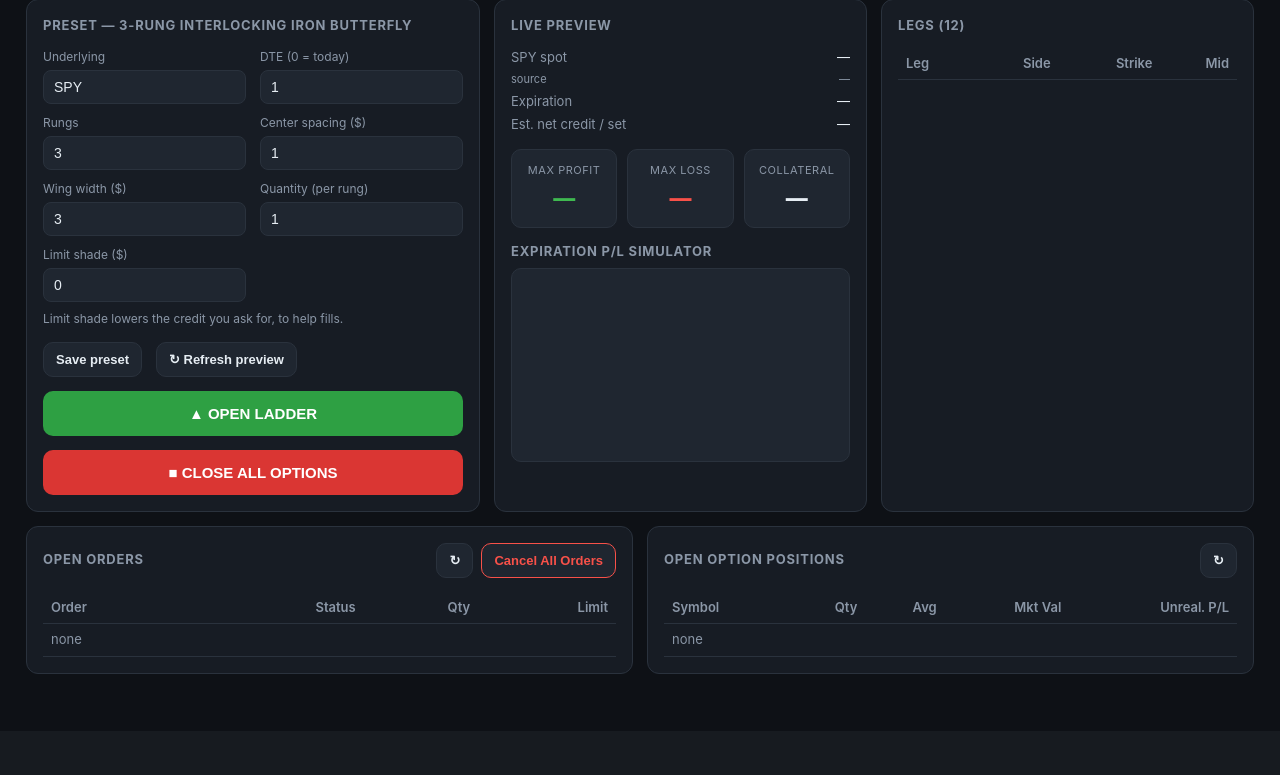
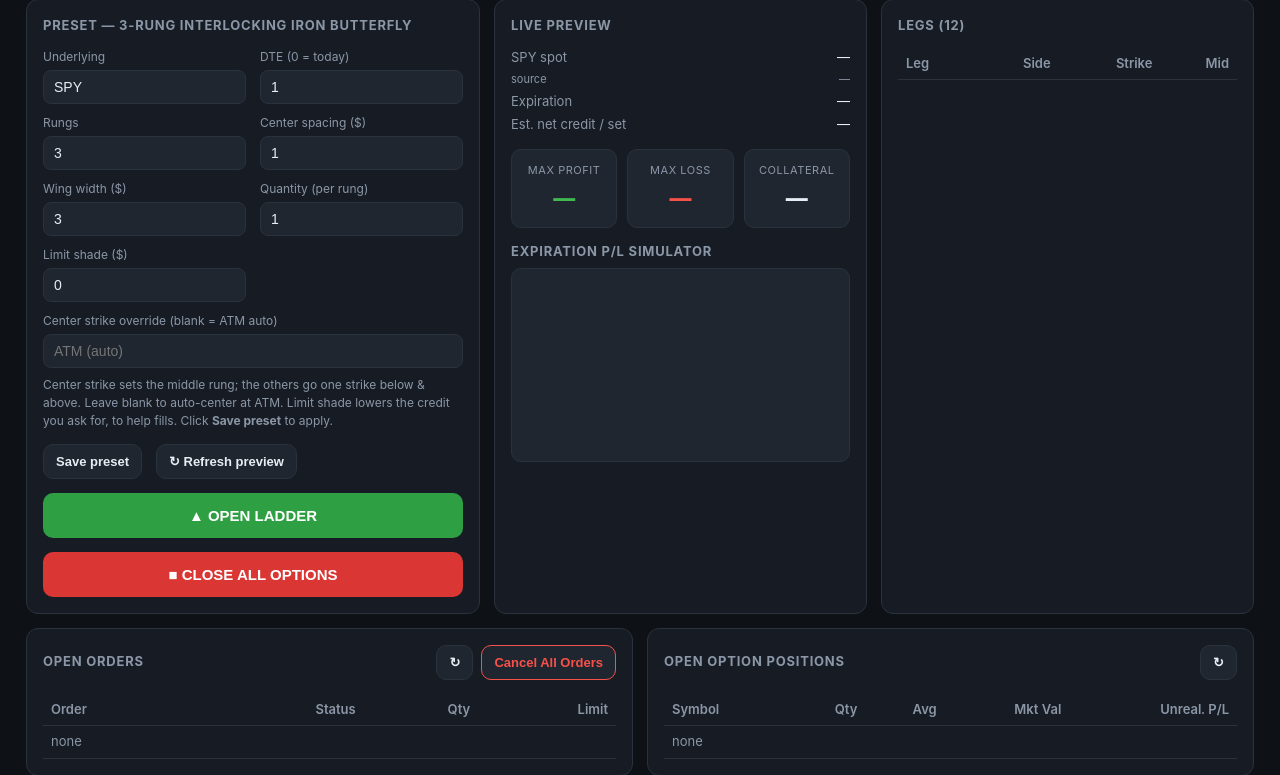
Before and after one commit to coleashcrafttrading-commits/The-Godfocker, a FastAPI app: page / in a window 1280 px wide. Shown: the part 69-844 px from the top of the page. Before the commit the page ends 743 px from the top, so only its background shows below. Run offline with FastAPI, Linux system fonts and the light colour scheme; lists and menus that the app fills with data are empty.

Commit message:
Add custom center-strike override (blank = ATM auto)
New 'Center strike override' box under the presets: when set, the middle rung is
centered at that strike and the others go one strike below/above; blank/0 keeps the
ATM auto-centering. Threaded through preset -> build_ladder -> preview/open.

Co-Authored-By: Claude Opus 4.8 <noreply@anthropic.com>

```diff
--- a/app/main.py
+++ b/app/main.py
@@ -61,7 +61,7 @@ async def update_preset(request: Request, x_dashboard_password: str | None = Hea
     _check_password(x_dashboard_password)
     updates = await request.json()
     allowed = {
-        "underlying", "dte", "num_rungs", "strike_increment",
+        "underlying", "dte", "num_rungs", "strike_increment", "center_override",
         "center_spacing", "wing_width", "quantity", "limit_shade",
     }
     patch = {k: v for k, v in updates.items() if k in allowed}
--- a/app/presets.json
+++ b/app/presets.json
@@ -7,12 +7,13 @@
       "dte": 1,
       "num_rungs": 3,
       "strike_increment": 1.0,
+      "center_override": 0,
       "center_spacing": 1.0,
       "wing_width": 3.0,
       "quantity": 1,
       "order_type": "limit",
       "limit_mode": "mid",
-      "limit_shade": 0.00
+      "limit_shade": 0.0
     }
   }
 }
--- a/app/templates/index.html
+++ b/app/templates/index.html
@@ -90,7 +90,10 @@
         <label>Quantity (per rung)<input id="quantity" type="number" min="1" step="1" /></label>
         <label>Limit shade ($)<input id="limit_shade" type="number" min="0" step="0.01" /></label>
       </div>
-      <div class="hint">Limit shade lowers the credit you ask for, to help fills.</div>
+      <label style="margin-top:10px">Center strike override (blank = ATM auto)
+        <input id="center_override" type="number" min="0" step="1" placeholder="ATM (auto)" />
+      </label>
+      <div class="hint">Center strike sets the middle rung; the others go one strike below &amp; above. Leave blank to auto-center at ATM. Limit shade lowers the credit you ask for, to help fills. Click <b>Save preset</b> to apply.</div>
       <div class="spacer"></div>
       <div class="row">
         <button class="btn ghost" onclick="savePreset()">Save preset</button>
@@ -219,6 +222,8 @@ async function loadStatus() {
     for (const k of ['underlying','dte','num_rungs','strike_increment','center_spacing','wing_width','quantity','limit_shade']) {
       const el = document.getElementById(k); if (el) el.value = p[k];
     }
+    const co = document.getElementById('center_override');
+    if (co) co.value = p.center_override ? p.center_override : '';
     if (s.account) {
       const a = s.account;
       document.getElementById('acct').innerHTML =
@@ -359,6 +364,8 @@ async function savePreset() {
   for (const k of ['dte','num_rungs','center_spacing','wing_width','quantity','limit_shade']) {
     body[k] = Number(document.getElementById(k).value);
   }
+  const coVal = document.getElementById('center_override').value;
+  body['center_override'] = coVal === '' ? 0 : Number(coVal);
   try { await jpost('/api/preset', body); toast('Preset saved.'); loadPreview(); }
   catch (e) { toast('Save: '+e.message, false); }
 }
```
Also changed, not shown: app/strategy.py (+8 -3 lines).
